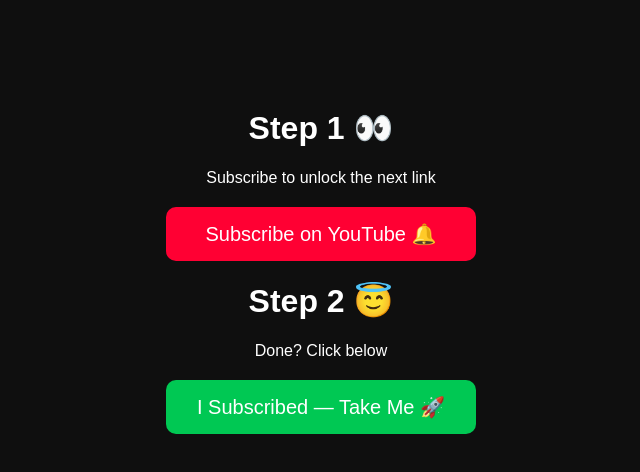
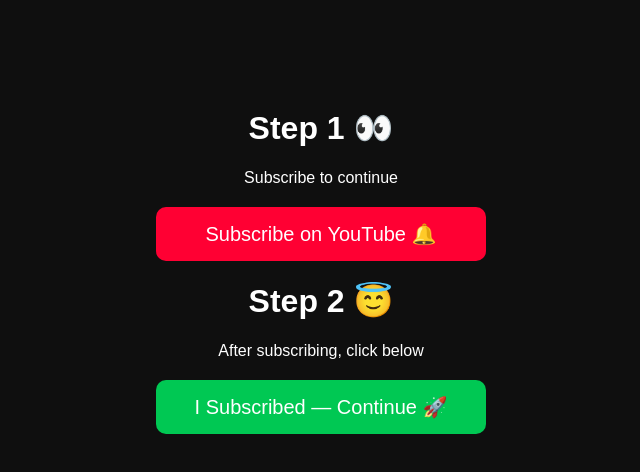
Before and after one commit to pr0x13z/subscribez, a plain HTML site: page index.html in a window 1280 px wide. Shown: the whole page, without its empty margins (319-959 px from the left). Drawn offline with Linux system fonts and the light colour scheme.

Commit message:
Update index.html

```diff
--- a/index.html
+++ b/index.html
@@ -2,7 +2,7 @@
 <html>
   <head>
     <meta charset="UTF-8">
-    <title>one more step 😈</title>
+    <title>unlock 😈</title>
     <style>
       body {
         font-family: Arial, sans-serif;
@@ -13,7 +13,7 @@
       }
       a.button {
         display: block;
-        width: 280px;
+        width: 300px;
         margin: 20px auto;
         padding: 15px;
         background: #ff0033;
@@ -22,7 +22,7 @@
         font-size: 20px;
         border-radius: 10px;
       }
-      a.secondary {
+      a.done {
         background: #00c853;
       }
     </style>
@@ -30,19 +30,20 @@
 
   <body>
     <h1>Step 1 👀</h1>
-    <p>Subscribe to unlock the next link</p>
+    <p>Subscribe to continue</p>
 
-    <!-- Subscribe popup -->
-    <a class="button" href="https://www.youtube.com/@YouCantResistUs-ASMR?sub_confirmation=1" target="_blank">
+    <a class="button"
+       href="https://www.youtube.com/@YouCantResistUs-ASMR?sub_confirmation=1"
+       target="_blank">
       Subscribe on YouTube 🔔
     </a>
 
     <h1>Step 2 😇</h1>
-    <p>Done? Click below</p>
+    <p>After subscribing, click below</p>
 
-    <!-- Final redirect -->
-    <a class="button secondary" href="https://playernation.infotechnology.com/">
-      I Subscribed — Take Me 🚀
+    <a class="button done"
+       href="https://playernation.infotechnology.com/">
+      I Subscribed — Continue 🚀
     </a>
   </body>
 </html>
```
